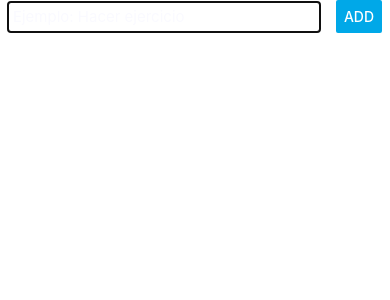
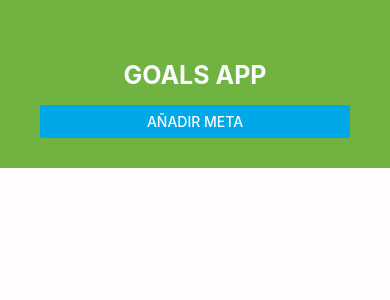
Before and after one commit to JosueRauda7/goals-app, a React Native app: screen / in a window 390 px wide. Shown: the top 300 px of the page. Built offline with nearby package versions, Linux system fonts and the light colour scheme.

Commit message:
Modal and move input form there

```diff
--- a/App.js
+++ b/App.js
@@ -1,11 +1,12 @@
 // import { StatusBar } from "expo-status-bar";
 import React, { useState } from "react";
-import { StyleSheet, Text, View, FlatList } from "react-native";
+import { StyleSheet, Text, View, FlatList, Button } from "react-native";
 import GoalInput from "./components/GoalInput";
 import GoalItem from "./components/GoelItem";
 
 export default function App() {
   const [goals, setGoals] = useState([]);
+  const [showModal, setShowModal] = useState(false);
 
   const addGoalHandler = (goal) => {
     if (goal.trim().length !== 0) {
@@ -16,8 +17,11 @@ export default function App() {
           value: goal,
         },
       ]);
+      setShowModal(false);
     }
   };
+
+  const closeModal = () => setShowModal(false);
 
   const removeGoalHandler = (goalId) => {
     setGoals((currentGoals) => {
@@ -29,7 +33,16 @@ export default function App() {
     <View style={styles.container}>
       <View style={styles.topView}>
         <Text style={styles.principalTitle}>GOALS APP</Text>
-        <GoalInput addGoal={addGoalHandler} />
+        <Button
+          color='#00A8E8'
+          title='Añadir meta'
+          onPress={() => setShowModal(true)}
+        />
+        <GoalInput
+          close={closeModal}
+          show={showModal}
+          addGoal={addGoalHandler}
+        />
       </View>
       <FlatList
         data={goals}
@@ -55,8 +68,9 @@ const styles = StyleSheet.create({
   },
   topView: {
     backgroundColor: "#71B340",
-    paddingTop: 50,
+    paddingTop: 60,
     padding: 40,
+    paddingBottom: 30,
   },
   bottomView: {
     padding: 20,
@@ -66,5 +80,6 @@ const styles = StyleSheet.create({
     fontWeight: "bold",
     textAlign: "center",
     color: "#FAFAFF",
+    marginBottom: 15,
   },
 });
--- a/components/GoalInput.js
+++ b/components/GoalInput.js
@@ -9,7 +9,7 @@ const GoalInput = (props) => {
   };
 
   return (
-    <Modal>
+    <Modal visible={props.show} animationType='slide'>
       <View style={styles.addView}>
         <TextInput
           placeholder='Ejemplo: Hacer ejercicio'
@@ -17,14 +17,26 @@ const GoalInput = (props) => {
           onChangeText={goalInput}
           value={enteredGoal}
         />
+        <View style={{ marginBottom: 10 }}>
+          <Button
+            color='#00A8E8'
+            title='AÑADIR'
+            onPress={() => {
+              props.addGoal(enteredGoal);
+              setEnteredGoal("");
+            }}
+          />
+        </View>
+        {/* <View style={{ position: "fixed" }}> */}
         <Button
-          color='#00A8E8'
-          title='ADD'
+          color='#FF495C'
+          title='CANCELAR'
           onPress={() => {
-            props.addGoal(enteredGoal);
+            props.close();
             setEnteredGoal("");
           }}
         />
+        {/* </View> */}
       </View>
     </Modal>
   );
@@ -32,17 +44,20 @@ const GoalInput = (props) => {
 
 const styles = StyleSheet.create({
   addView: {
-    flexDirection: "row",
-    alignItems: "center",
-    justifyContent: "space-around",
+    justifyContent: "center",
+    backgroundColor: "#FFFBFF",
+    // height: "100%",
+    padding: 20,
+    flex: 1,
   },
   textbox: {
-    borderBottomColor: "#FAFAFF",
+    borderBottomColor: "#0A0908",
     borderBottomWidth: 1,
     fontSize: 15,
     padding: 5,
-    color: "#FAFAFF",
-    width: "80%",
+    color: "#0A0908",
+    width: "100%",
+    marginBottom: 20,
   },
 });
 
--- a/components/GoelItem.js
+++ b/components/GoelItem.js
@@ -22,7 +22,7 @@ const GoalItem = (props) => {
 const styles = StyleSheet.create({
   textItem: {
     padding: 10,
-    backgroundColor: "#00AFB5",
+    backgroundColor: "#97CC04",
     borderColor: "white",
     borderWidth: 1,
     borderRadius: 5,
```
